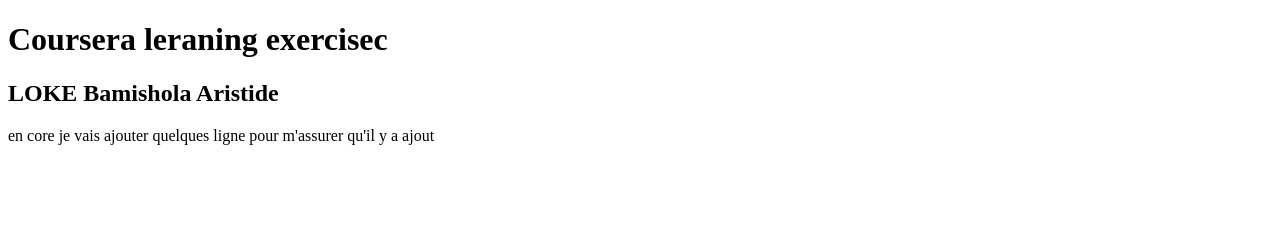
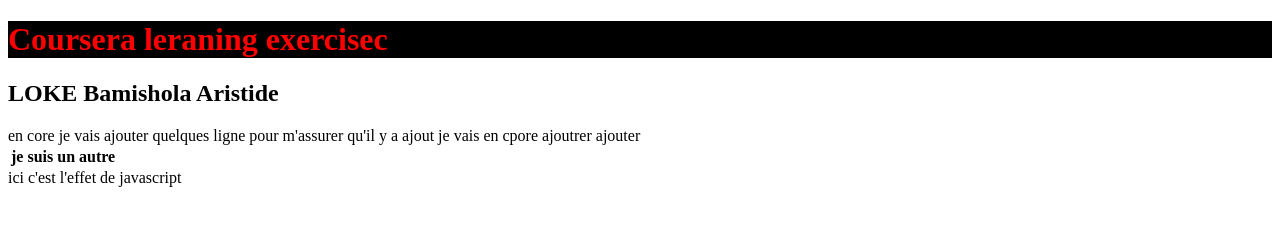
Before and after one commit to Bamishola/coursera-learnining-web, a plain HTML site: page index.html in a window 1280 px wide. Drawn offline with Linux system fonts and the light colour scheme.

Commit message:
ajout du style css

```diff
--- a/index.html
+++ b/index.html
@@ -4,10 +4,19 @@
     <meta charset="UTF-8">
     <meta name="viewport" content="width=device-width, initial-scale=1.0">
     <title>Coursera learning</title>
+    <link rel="stylesheet" href="style/style.css">
 </head>
 <body>
     <h1>Coursera leraning exercisec</h1>
     <h2>LOKE Bamishola Aristide</h2>
     en core je vais ajouter quelques ligne pour m'assurer qu'il y a ajout
+    je vais en cpore ajoutrer ajouter
+    <table>
+        <th>
+            je suis un autre
+        </th>
+    </table>
+
+    <script src="script/script.js"></script>
 </body>
 </html>
--- /dev/null
+++ b/script/script.js
@@ -0,0 +1,3 @@
+var h1 = document.getElementsByTagName("h1")
+
+document.write("ici c'est l'effet de javascript")
--- /dev/null
+++ b/style/style.css
@@ -0,0 +1,4 @@
+h1{
+    color: red;
+    background: #000;
+}
```
